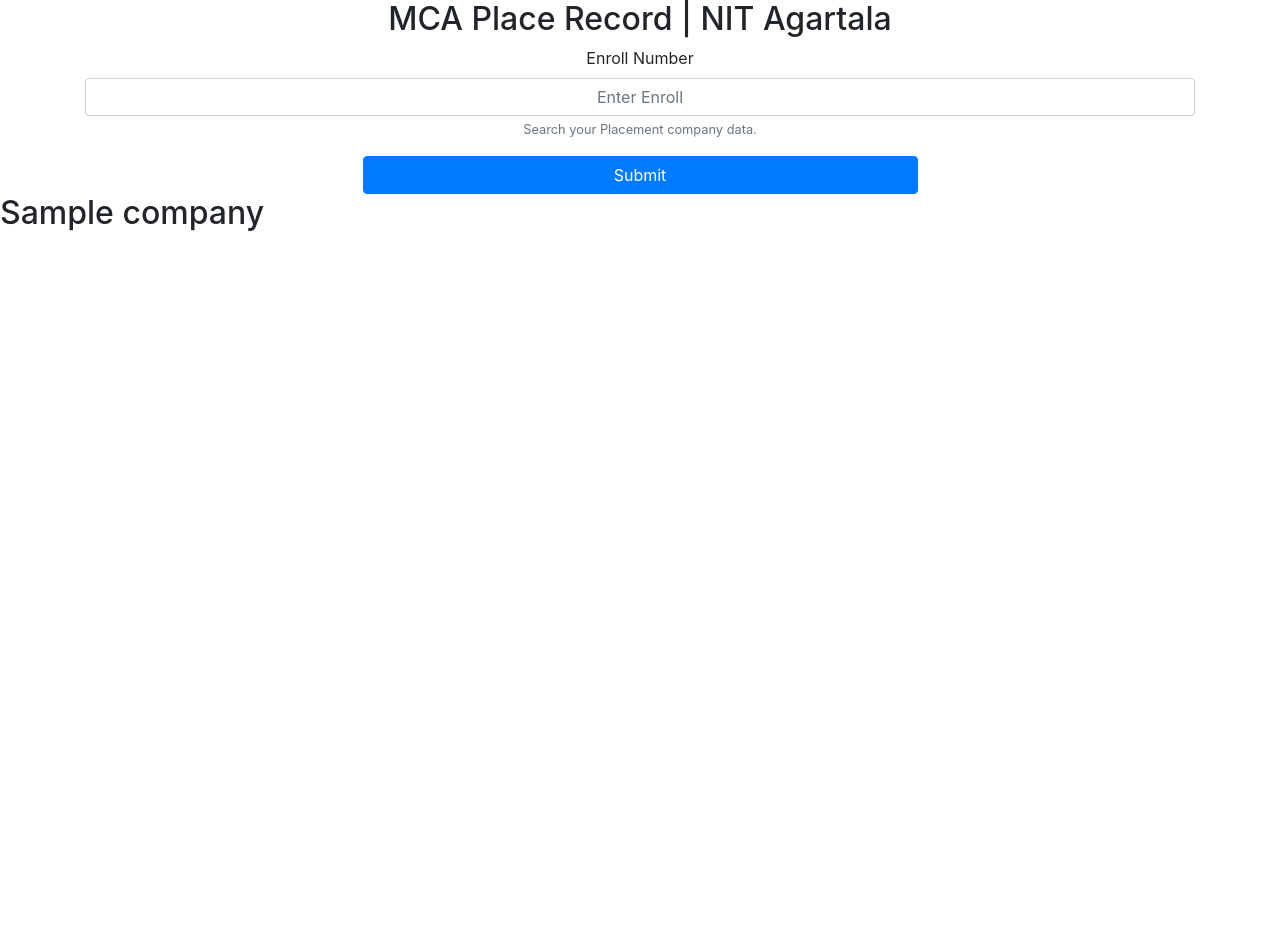
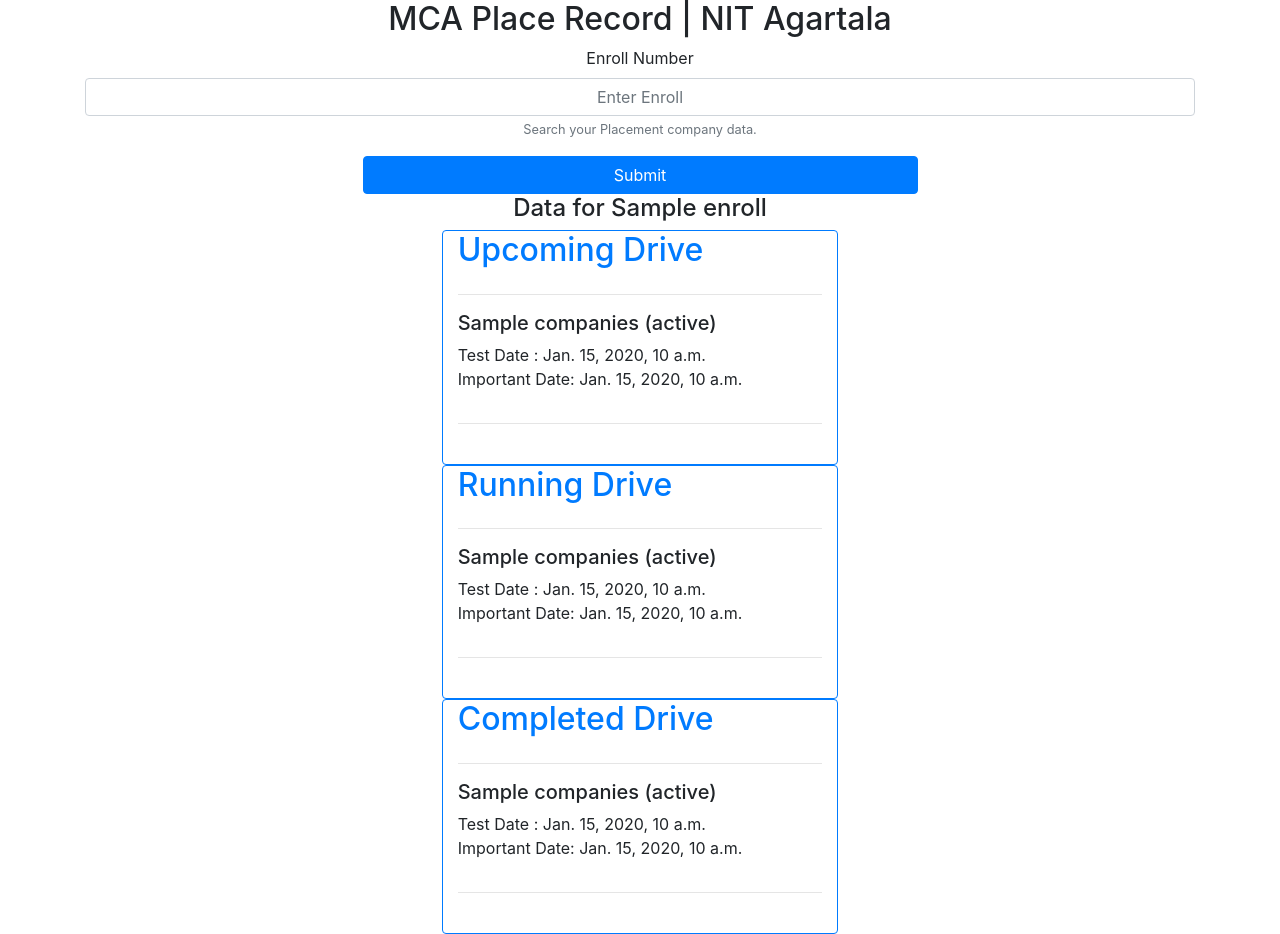
Before and after one commit to tanmaykumar1707/PlacementRecordSearcher, a Django app: template templates/index.html in a window 1280 px wide. Shown: the part 56-990 px from the top of the page. Before the commit the page ends 287 px from the top, so only its background shows below. Run offline with Django 3.2, Linux system fonts and the light colour scheme; the template is opened without the code that fills it: most values are stand-ins (such as "Sample title", 1, 10 or a date in 2020); some libraries are stand-ins or nearby versions.

Commit message:
completed_basic

```diff
--- a/MCA/settings.py
+++ b/MCA/settings.py
@@ -23,7 +23,7 @@
 SECRET_KEY = 'aau50bm%klrt@r^*umqo)!(k0hlqks$&4%_p+5tp0o1r&@7mtn'
 
 # SECURITY WARNING: don't run with debug turned on in production!
-DEBUG = False
+DEBUG = True
 
 ALLOWED_HOSTS = ['mca2018.herokuapp.com','127.0.0.1']
 
--- a/templates/index.html
+++ b/templates/index.html
@@ -20,17 +20,75 @@
     </form>
 </div>
 
-{% comment %} <h2> {{enroll}}
-{{upcoming_data}} {% endcomment %}
-{% comment %} {% for x in upcoming_data %}
-    <p> {{ x[0] }} </p>
-{% endfor %} {% endcomment %}
-{% comment %} {{upcoming_data}} {% endcomment %}
+
+<div class="container col-sm-4">
+<h4 class="text-primmary text-center"> Data for {{enroll}}  </h2>
+
+    <div class="col-sm-12 card border-primary center">
+        <h2 class="text-primary">Upcoming Drive</h2>
+        <hr>
+        {% for x,v in upcoming_data.items  %}
+        <div class="row col-sm-12">
+        <h5>  {{v.Companies}}
+                ({{ v.Status }})
+          </h5>
+          <br>
+        <p> Test Date : {{ v.test_date }}  <br>
+          Important Date:  {{ v.imp_date }} </p>
+
+        </div>
+         <hr>
+         <br>
+        {% endfor %}
+    </div>
+    </div>
+    <div class="container col-sm-4">
+     <div class="col-sm-12 card border-primary center">
+        <h2 class="text-primary">Running Drive</h2>
+        <hr>
+        {% for x,v in running.items  %}
+        <div class="row col-sm-12">
+        <h5>  {{v.Companies}}
+                ({{ v.Status }})
+          </h5>
+          <br>
+        <p> Test Date : {{ v.test_date }}  <br>
+          Important Date:  {{ v.imp_date }} </p>
+
+        </div>
+         <hr>
+         <br>
+        {% endfor %}
+    </div>
+    </div>
+    <div class="container col-sm-4">
+     <div class="col-sm-12 card border-primary center">
+        <h2 class="text-primary">Completed Drive</h2>
+        <hr>
+        {% for x,v in completed.items  %}
+        <div class="row col-sm-12">
+        <h5>  {{v.Companies}}
+                ({{ v.Status }})
+          </h5>
+          <br>
+        <p> Test Date : {{ v.test_date }}  <br>
+          Important Date:  {{ v.imp_date }} </p>
+
+        </div>
+         <hr>
+         <br>
+        {% endfor %}
+    </div>
 
 
-    {% for x in upcoming_data.Companies %}
-        <h2>  {{x}}  </h2>
-    {% endfor %}
+
+
+</div>
+
+
+
+
+
 
 
 {% endblock body %}
```
Also changed, not shown: mca_app/views.py (+8 -3 lines).
